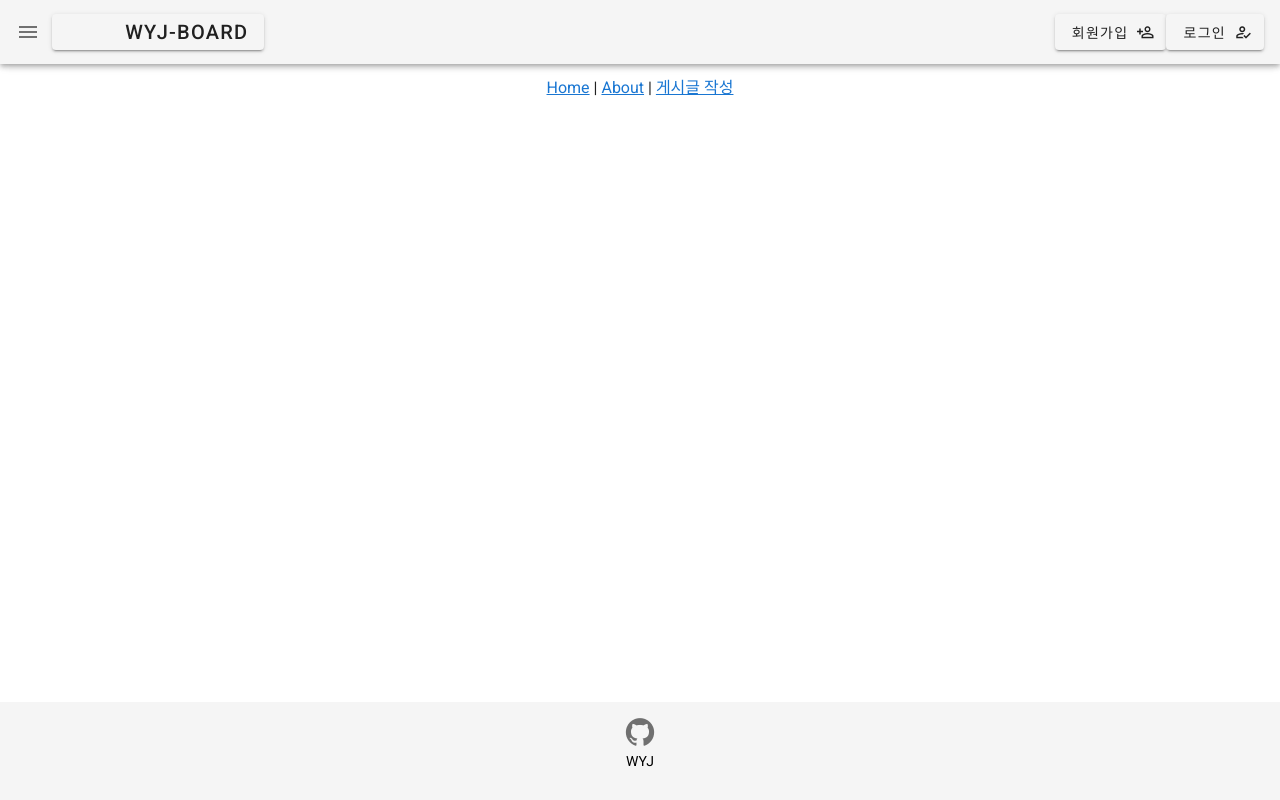
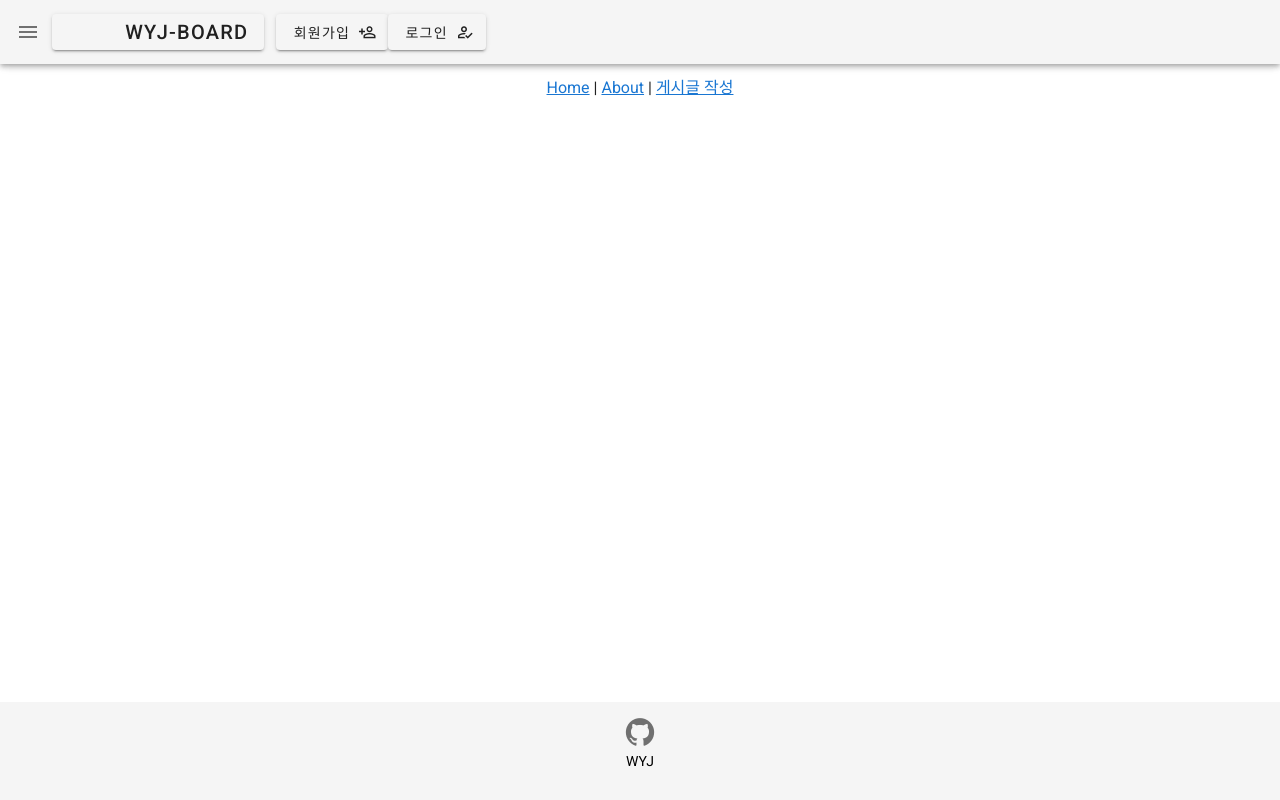
Before and after one commit to YeoulCho/wyj-front, a Vue app: page / in a window 1280 px wide. Built offline with nearby package versions, Linux system fonts and the light colour scheme; no server answers.

Commit message:
add: [김원기] 로그인시 회원가입, 로그인 버튼 삭제 [VUE-MEMBERx]

```diff
--- a/src/components/member/LoginComponent.vue
+++ b/src/components/member/LoginComponent.vue
@@ -35,6 +35,9 @@ export default {
             const {email, password} = this
 
             await this.requestMemberLogin({email, password})
+                .then((res) => localStorage.setItem('userToken', res.data.userToken))
+
+            this.$emit('cancel')
         },
         ...mapActions(memberModule, ['requestMemberLogin'])
     }
--- a/src/store/memberStore/actions.js
+++ b/src/store/memberStore/actions.js
@@ -5,6 +5,7 @@ export default {
         return axiosInst.post('/member/signUp', payload)
             .then(() => {
                 console.log("전송 성공")
+
             })
             .catch(()=> console.log("전송 실패"))
     },
@@ -12,7 +13,7 @@ export default {
         return axiosInst.post('/member/login', payload)
             .then((res) => {
                 console.log("전송 성공")
-                console.log(res.data)
+                return(res)
             })
             .catch(()=> console.log("전송 실패"))
     },
--- a/src/views/rayout/navigation/NavigationMenuPage.vue
+++ b/src/views/rayout/navigation/NavigationMenuPage.vue
@@ -6,17 +6,22 @@ export default defineComponent({
         data() {
             return {
                 memberId: null,
-                isLogin: false,
+                // isLogin: false,
                 loginComp: false,
             }
         },
         mounted() {
             this.memberId = localStorage.getItem("loginUserInfo")
-            this.isLogin = this.memberId !== null;
+            // this.isLogin = this.memberId !== null;
         },
         methods: {
             tryLogin() {
                 this.$emit('tryLogin')
+            }
+        },
+    computed: {
+            isLogin() {
+                return localStorage.getItem('userToken')===null?false:true
             }
     }
     },
@@ -39,16 +44,18 @@ export default defineComponent({
             </router-link>
 
             <v-spacer></v-spacer>
+            <v-container v-if="!isLogin">
                 <router-link to="/member-sign-up">
-                <v-btn v-if="!isLogin">
+                    <v-btn >
                         <span>회원가입</span>
                         <v-icon right>mdi-account-plus-outline</v-icon>
                     </v-btn>
                 </router-link>
-            <v-btn v-if="!isLogin" @click="tryLogin">
+                <v-btn @click="tryLogin">
                     <span>로그인</span>
                     <v-icon right>mdi-account-check-outline</v-icon>
                 </v-btn>
+            </v-container>
         </v-app-bar>
     </nav>
 </template>
```
Lines whose indentation alone changed are shown as unchanged.
